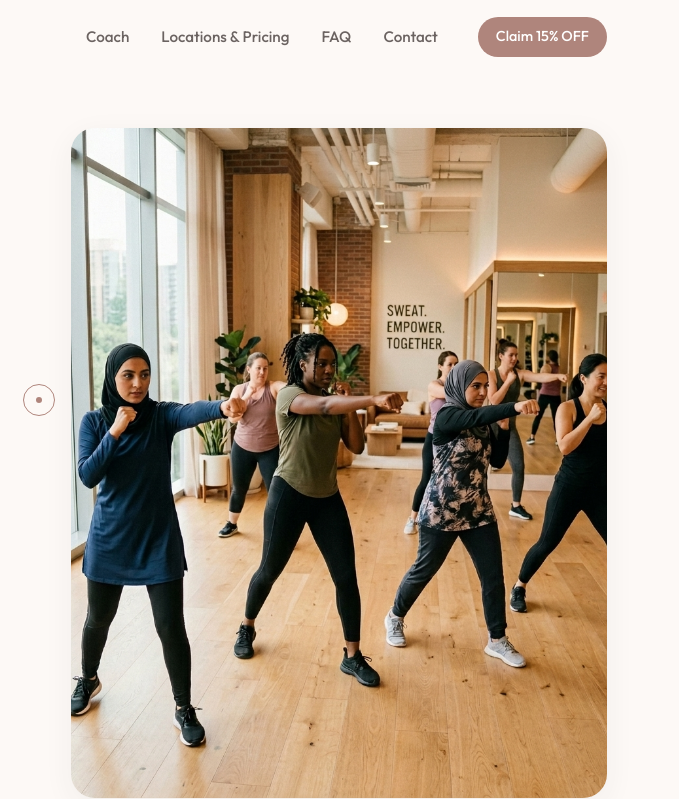
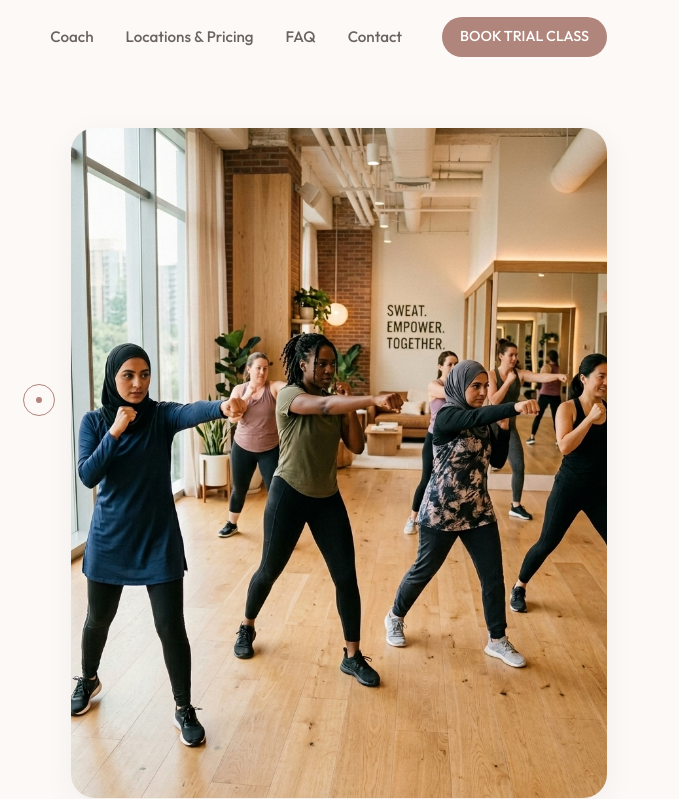
Before and after one commit to realguy9906/sbb-site, a website built with Vite: page index.html in a window 1280 px wide. Shown: the top 799 px of the page, 601-1280 px from the left. Built offline with nearby package versions, Linux system fonts and the light colour scheme.

```diff
--- a/index.html
+++ b/index.html
@@ -75,7 +75,7 @@
                 <a href="#contact">Contact</a>
                 <a href="https://forms.gle/jKN9QTzN8FHs9TZZ7" class="btn btn-primary"
                     style="margin-left: 0.5rem; padding: 0.4rem 1rem; font-size: 0.9rem; color: white !important;"
-                    target="_blank" rel="noopener">Claim 15% OFF</a>
+                    target="_blank" rel="noopener">BOOK TRIAL CLASS</a>
             </nav>
             <div class="mobile-menu-btn" id="mobileMenuBtn">
                 <span></span>
```
